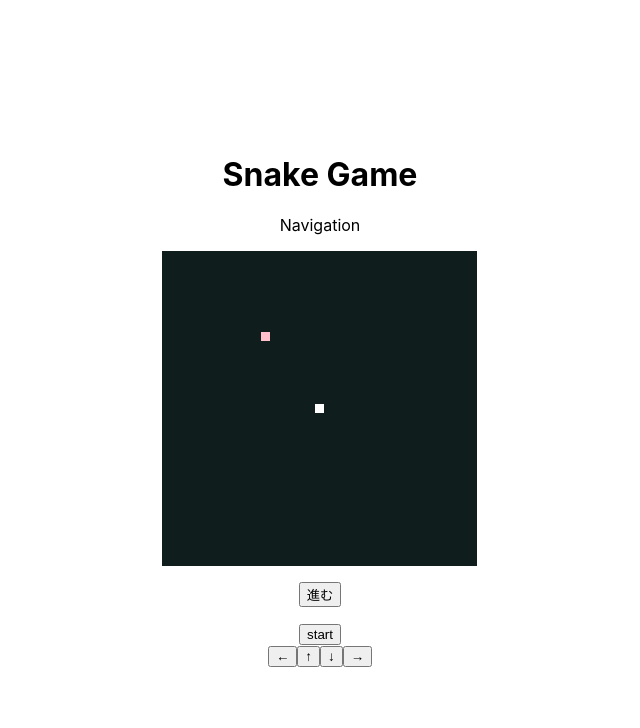
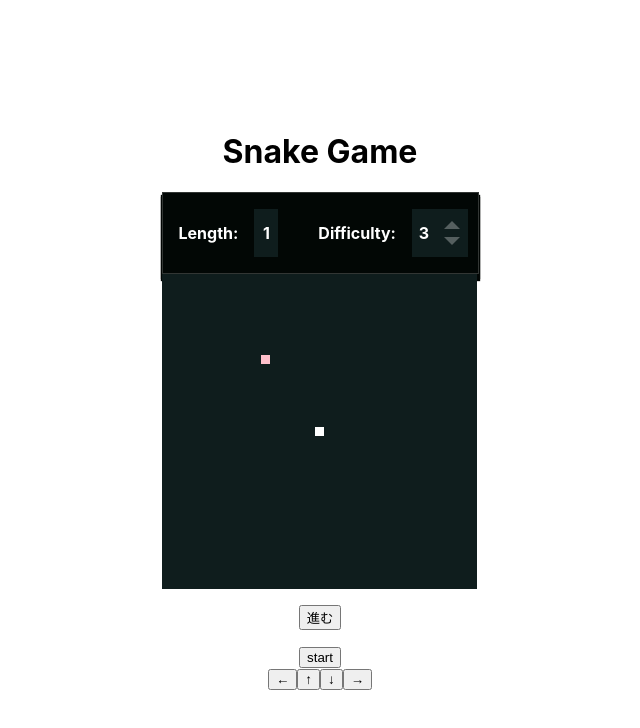
Before and after one commit to acaibawl/hooks-snake-game, a React (Create React App) app: page / in a window 1280 px wide. Shown: the top 728 px of the page, without its empty margins (320-960 px from the left). Built offline with nearby package versions, Linux system fonts and the light colour scheme.

Commit message:
難易度状態と難易度変更ボタン実装

```diff
--- a/src/App.js
+++ b/src/App.js
@@ -8,6 +8,10 @@
 const initialPosition = {x: 17, y: 17};
 const initialValues = initFields(35, initialPosition);
 const defaultInterval = 100;
+const defaultDifficulty = 3;
+const Difficulty = [1000, 500, 100, 50, 10];
+
+
 const GameStatus = Object.freeze({
   init: 'init',
   playing: 'playing',
@@ -71,16 +75,18 @@
   const [body, setBody] = useState([]);
   const [status, setStatus] = useState(GameStatus.init);
   const [direction, setDirection] = useState(Directin.up);
+  const [difficulty, setDifficulty] = useState(defaultDifficulty);
   const [tick, setTick] = useState(0);
 
   useEffect(() => {
     setBody([initialPosition]);
     // ゲーム内の時間を管理する
+    const interval = Difficulty[difficulty - 1];
     timer = setInterval(() => {
       setTick(tick => tick + 1 );
-    }, defaultInterval)
+    }, interval)
     return unsubscribe  // コンポーネントが削除されるときに実行される関数をreturnにセット
-  }, []);
+  }, [difficulty]);
 
   useEffect(() => {
     if(body.length === 0 || status !== GameStatus.playing ){ return; }
@@ -111,6 +117,12 @@
     }
     setDirection(newDirection)
   }, [direction, status]);
+
+  const onChangeDifficulty = useCallback((difficulty) => {
+    if(status !== GameStatus.init) { return; }
+    if(difficulty < 1 || difficulty > Difficulty.length) { return; }
+    setDifficulty(difficulty);
+  }, [status, difficulty]);
 
   useEffect(() => {
     const handleKeyDown = (e) => {
@@ -157,7 +169,7 @@
         <div className='title-container'>
           <h1 className='title'>Snake Game</h1>
         </div>
-        <Navigation />
+        <Navigation length={body.length} difficulty={difficulty} onChangeDifficulty={onChangeDifficulty} />
       </header>
       <main className='main'>
         <Field fields={fields} />
--- a/src/components/Navigation.jsx
+++ b/src/components/Navigation.jsx
@@ -1,7 +1,33 @@
 import React from 'react';
 
-const Navigation = () => {
-  return <p>Navigation</p>
+const Navigation = ({ length, difficulty = 3, onChangeDifficulty }) => {
+  const upVisibility = difficulty < 5 ? '' : 'is-hidden';
+  const downVisibility = difficulty > 1 ? '' : 'is-hidden';
+  const onUpDifficulty = () => onChangeDifficulty(difficulty + 1);
+  const onDownDifficulty = () => onChangeDifficulty(difficulty - 1);
+
+  return (
+  <div className='navigation'>
+    <div className='navigation-item'>
+      <span className='navigation-label'>Length: </span>
+      <div className='navigation-item-number-container'>
+        <div className='num-board'>{length}</div>
+      </div>
+    </div>
+    <div className='navigation-item'>
+      <span className='navigation-label'>Difficulty: </span>
+      <div className='navigation-item-number-container'>
+        <span className='num-board'>{difficulty}</span>
+        <div className='difficulty-button-container'>
+          <div className={`difficulty-button difficulty-up ${upVisibility}`}
+                onClick={onUpDifficulty}></div>
+          <div className={`difficulty-button difficulty-down ${downVisibility}`}
+                onClick={onDownDifficulty}></div>
+        </div>
+      </div>
+    </div>
+  </div>
+  )
 };
 
 export default Navigation;
--- a/src/index.css
+++ b/src/index.css
@@ -11,10 +11,14 @@
   box-sizing: border-box;
 }
 
-  .App {
-    max-width: calc(9px * 35 + 1px * 2); /* a. (マスの幅) * 個数 + (ボーダーの幅) * 本数 */
-    text-align: center;
-  }
+.App {
+  max-width: calc(9px * 35 + 1px * 2); /* a. (マスの幅) * 個数 + (ボーダーの幅) * 本数 */
+  text-align: center;
+}
+
+.is-hidden {
+  visibility: hidden !important;
+}
 
 #root {
   display: flex;
@@ -41,3 +45,84 @@
 .food {
   background: pink;
 }
+
+.navigation {
+  display: flex;
+  margin-top: 4px;
+  justify-content: space-evenly;
+  color: white;
+  font-weight: bold;
+  background: #020705;
+  box-shadow: 0px 4px 1px 1px #020604, 0px 6px 1px 1px #010403;
+  border: 1px solid #ffffff30;
+}
+
+.navigation-item {
+  padding: 16px;
+  display: flex;
+  align-items: center;
+}
+
+.navigation-item-number-container {
+  display: flex;
+  padding: 0 8px;
+  align-items: center;
+  margin-left: 8px;
+}
+
+.num-board {
+  display: flex;
+  justify-content: center;
+  align-items: center;
+  background: #0f1d1d;
+  height: 48px;
+  width: 24px;
+}
+
+.difficulty-number {
+  margin-right: 8px;
+}
+
+.difficulty-button {
+  cursor: pointer;
+  width: 8px;
+  height: 8px;
+  border: 8px solid #0f1d1d;
+  margin: 8px;
+}
+
+.difficulty-button-container {
+  background: #0f1d1d;
+}
+
+.difficulty-up {
+  margin-top: 4px;
+  border-bottom: 8px solid #f0f0f050;
+  transition: all ease .5s;
+}
+
+.difficulty-up:hover {
+  transform: scale(1.1);
+  border-bottom: 8px solid white;
+}
+
+.difficulty-up:active {
+  transform: scale(.8);
+  opacity: .8;
+}
+
+.difficulty-down {
+  margin-bottom: 4px;
+  border-top: 8px solid #f0f0f050;
+  transition: all ease .5s;
+}
+
+.difficulty-down:hover {
+  transform: scale(1.1);
+  border-top: 8px solid white;
+}
+
+.difficulty-down:active {
+  transform: scale(.8s);
+  opacity: .8;
+}
```
